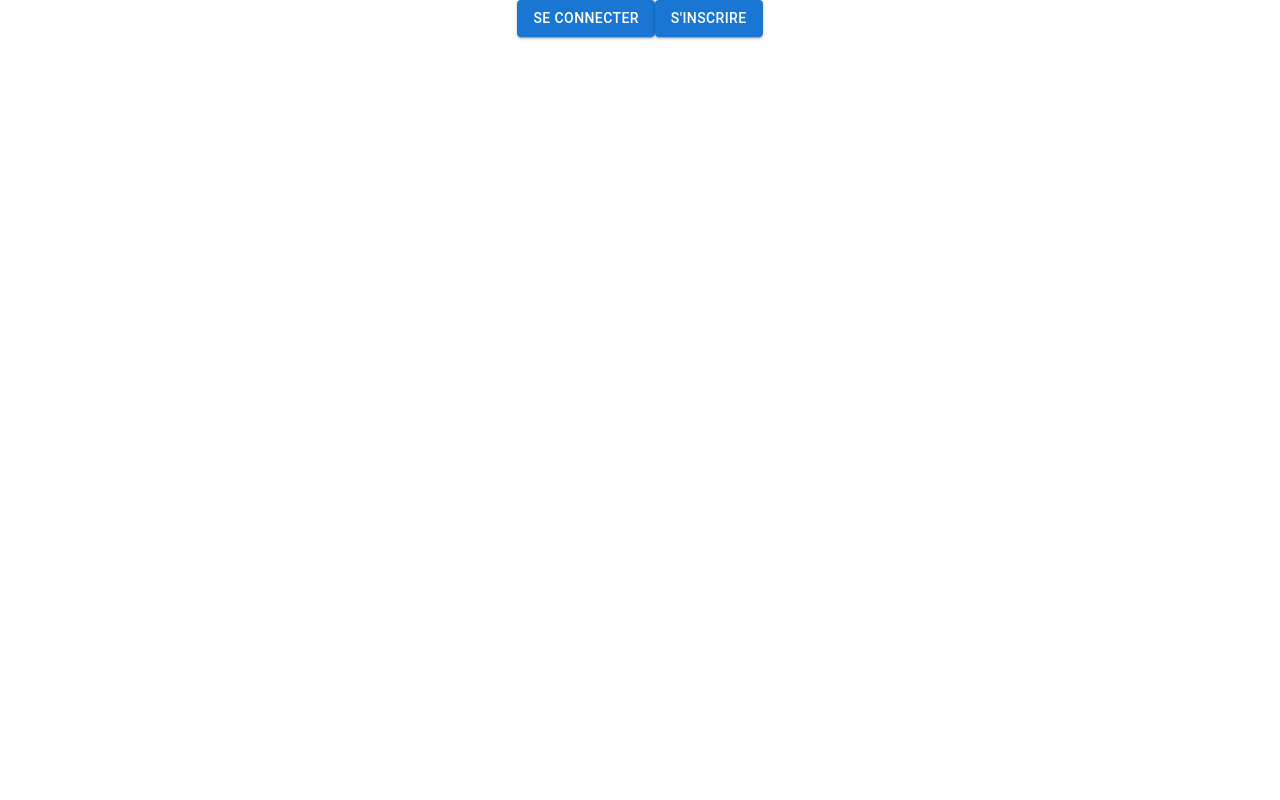
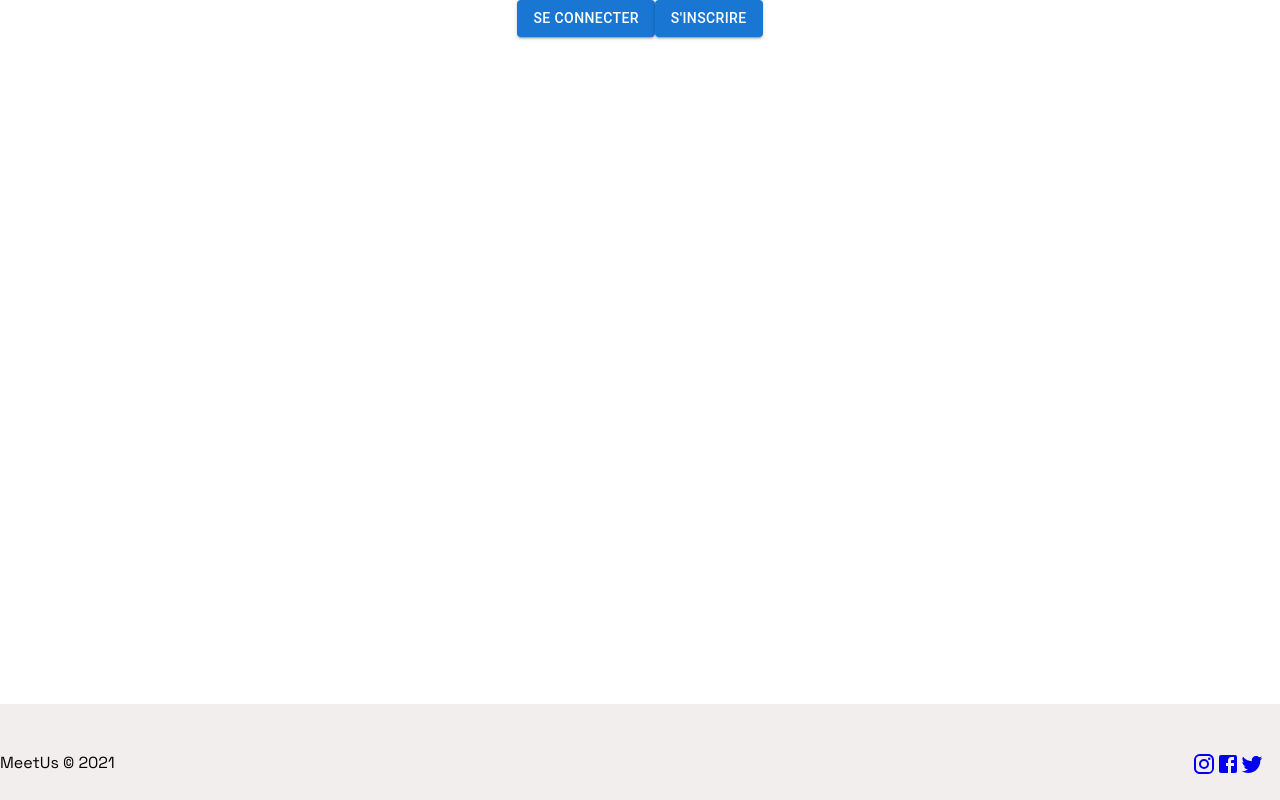
Before and after one commit to GeraldineBB/meetus-front, a React (Create React App) app: page / in a window 1280 px wide. Built offline with nearby package versions, Linux system fonts and the light colour scheme.

Commit message:
feat footer and font

```diff
--- a/public/index.html
+++ b/public/index.html
@@ -1,13 +1,13 @@
 <!DOCTYPE html>
-<html lang="en">
+<html lang="fr">
   <head>
     <meta charset="utf-8" />
     <link rel="icon" href="%PUBLIC_URL%/favicon.ico" />
     <meta name="viewport" content="width=device-width, initial-scale=1" />
     <meta name="theme-color" content="#000000" />
     <meta
-      name="description"
-      content="Web site created using create-react-app"
+      name="Evénèment"
+      content="Site de réseautage et organisation d'évènements entre particulier et professionel"
     />
     <link rel="apple-touch-icon" href="%PUBLIC_URL%/logo192.png" />
     <!--
@@ -24,7 +24,10 @@
       work correctly both with client-side routing and a non-root public URL.
       Learn how to configure a non-root public URL by running `npm run build`.
     -->
-    <title>React App</title>
+
+    <link rel="preconnect" href="https://fonts.googleapis.com">
+    <link rel="preconnect" href="https://fonts.gstatic.com" crossorigin>
+    <link href="https://fonts.googleapis.com/css2?family=Space+Grotesk:wght@300;400&display=swap" rel="stylesheet">
   </head>
   <body>
     <noscript>You need to enable JavaScript to run this app.</noscript>
--- a/src/components/App/App.tsx
+++ b/src/components/App/App.tsx
@@ -1,12 +1,20 @@
 import React from 'react';
 import Header from '../Header';
 import './App.css';
+import Footer from '../Footer';
+import {
+  BrowserRouter as Router,
+} from "react-router-dom";
+
 
 function App() {
   return (
+    <Router>
     <div className="App">
       <Header />
+      <Footer />
     </div>
+    </Router>
   );
 }
 
--- /dev/null
+++ b/src/components/Footer/SocialNetwork/index.tsx
@@ -0,0 +1,31 @@
+import './style.scss';
+import FacebookIcon from '@mui/icons-material/Facebook';
+import TwitterIcon from '@mui/icons-material/Twitter';
+import InstagramIcon from '@mui/icons-material/Instagram';
+
+function SocialNetwork() {
+
+
+    const url = 'https://facebook.com/'
+
+
+
+    return (
+
+        <div className='icons'>
+
+            <a  href="https://instagram.com"><InstagramIcon /></a>
+
+            <a  href={url}><FacebookIcon /></a>
+
+            <a  href="https://twitter.com"><TwitterIcon /></a>
+
+
+        </div>
+
+    )
+}
+
+
+
+export default SocialNetwork;
--- /dev/null
+++ b/src/components/Footer/SocialNetwork/style.scss
@@ -0,0 +1,4 @@
+.icons {
+    margin : 1em;
+
+}
--- /dev/null
+++ b/src/components/Footer/index.tsx
@@ -0,0 +1,20 @@
+import './style.scss';
+import SocialNetwork from './SocialNetwork';
+
+
+
+function Footer() {
+
+    return (
+
+        <div className='footer'>
+            <p>MeetUs © 2021</p>
+            <SocialNetwork />
+        </div>
+
+    )
+}
+
+
+
+export default Footer;
--- /dev/null
+++ b/src/components/Footer/style.scss
@@ -0,0 +1,25 @@
+
+
+.footer {
+
+    font-family: 'Space Grotesk', sans-serif;
+
+
+    display: flex;
+    justify-content: space-between;
+
+    background:rgb(243, 238, 238);
+
+    position:absolute;
+
+    bottom:0;
+
+    width:100%;
+
+    padding-top:2em;
+
+    height:4em;
+
+
+
+}
--- /dev/null
+++ b/styles/_reset.css
@@ -0,0 +1,159 @@
+/* http://meyerweb.com/eric/tools/css/reset/ v2.0 | 20110126 */
+html,
+body,
+div,
+span,
+applet,
+object,
+iframe,
+h1,
+h2,
+h3,
+h4,
+h5,
+h6,
+p,
+blockquote,
+pre,
+a,
+abbr,
+acronym,
+address,
+big,
+cite,
+code,
+del,
+dfn,
+em,
+img,
+ins,
+kbd,
+q,
+s,
+samp,
+small,
+strike,
+strong,
+sub,
+sup,
+tt,
+var,
+b,
+u,
+i,
+center,
+dl,
+dt,
+dd,
+ol,
+ul,
+li,
+fieldset,
+form,
+label,
+legend,
+table,
+caption,
+tbody,
+tfoot,
+thead,
+tr,
+th,
+td,
+article,
+aside,
+canvas,
+details,
+embed,
+figure,
+figcaption,
+footer,
+header,
+hgroup,
+menu,
+nav,
+output,
+ruby,
+section,
+summary,
+time,
+mark,
+audio,
+video {
+  margin: 0;
+  padding: 0;
+  border: 0;
+  font-size: 100%;
+  font: inherit;
+  vertical-align: baseline;
+}
+
+/* HTML5 display-role reset for older browsers */
+article,
+aside,
+details,
+figcaption,
+figure,
+footer,
+header,
+hgroup,
+menu,
+nav,
+section {
+  display: block;
+}
+
+body {
+  line-height: 1;
+}
+ol,
+ul {
+  list-style: none;
+}
+blockquote,
+q {
+  quotes: none;
+}
+
+blockquote::before,
+blockquote::after,
+q:before,
+q:after {
+  content: '';
+  content: none;
+}
+table {
+  border-collapse: collapse;
+  border-spacing: 0;
+}
+
+/* Améliorations */
+
+html {
+  box-sizing: border-box;
+}
+
+*,
+*::before,
+*::after {
+  box-sizing: inherit;
+}
+
+a,
+del,
+ins {
+  text-decoration: none;
+}
+a {
+  color: inherit;
+}
+
+label,
+button {
+  cursor: pointer;
+}
+
+input,
+button {
+  outline: 0;
+}
```
Also changed, not shown: styles/_vars.scss (added, +9 -0 lines), styles/index.scss (added, +7 -0 lines).
